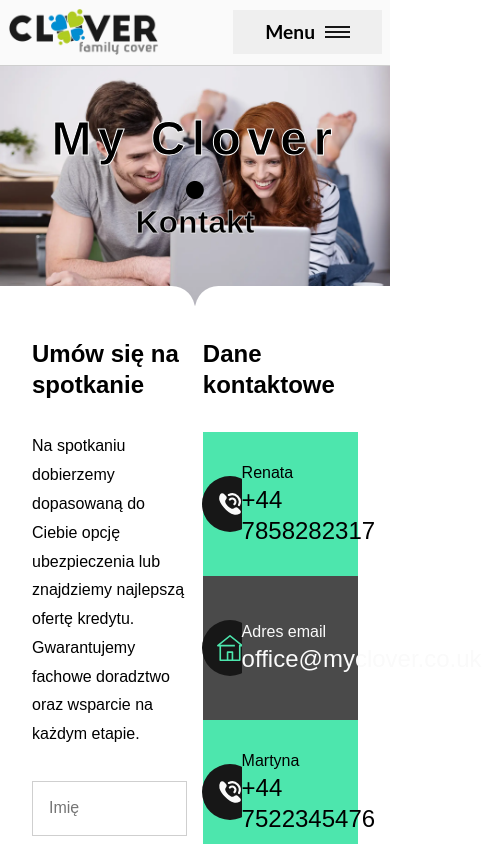
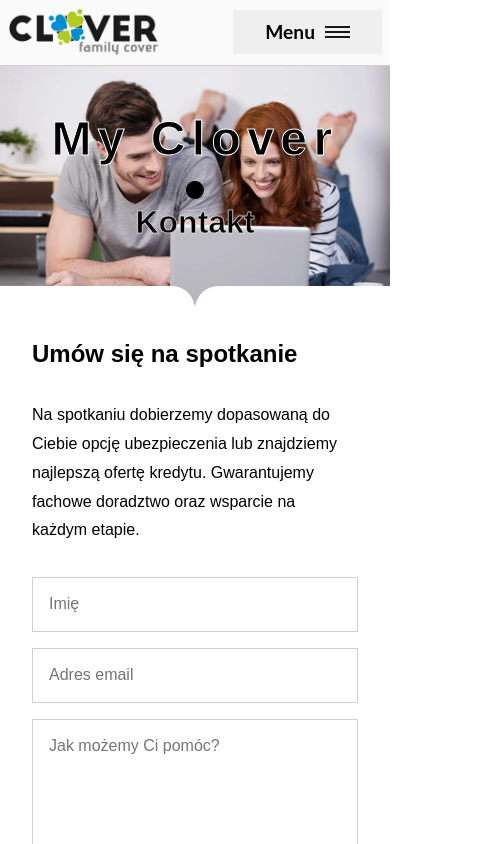
Before and after one commit to TZ-fn/MyClover, a React (Vite) app: page /contact in a window 390 px wide. Shown: the top 844 px of the page, 482 px wide, since content can reach past the window. Built offline with nearby package versions, Linux system fonts and the light colour scheme; a web font is replaced by a local one.

Commit message:
fix: improve the responsiveness

```diff
--- a/src/components/ContactPageMain/ContactForm/ContactForm.module.scss
+++ b/src/components/ContactPageMain/ContactForm/ContactForm.module.scss
@@ -6,6 +6,12 @@
   width: calc(50% - 2vw);
   font-family: "Cabin", sans-serif;
   text-wrap: pretty;
+
+  @media (max-width: 1150px) {
+    width: 100%;
+    max-width: 33rem;
+    align-self: center;
+  }
 }
 
 .formHeader {
--- a/src/components/ContactPageMain/ContactPageMain.module.scss
+++ b/src/components/ContactPageMain/ContactPageMain.module.scss
@@ -6,6 +6,10 @@
   margin: auto;
   max-width: 80rem;
   padding: 2rem;
+
+  @media (max-width: 1150px) {
+    flex-direction: column;
+  }
 }
 
 .contactDataContainer {
@@ -15,6 +19,12 @@
   flex-direction: column;
   width: calc(50% - 2vw);
   align-self: flex-start;
+
+  @media (max-width: 1150px) {
+    width: 100%;
+    max-width: 33rem;
+    align-self: center;
+  }
 }
 
 .contactDataHeader {
@@ -30,7 +40,8 @@
   display: flex;
   align-items: flex-start;
   justify-content: center;
-  font-size: clamp(1.5rem, 4vw, 2.2rem);
+  font-size: clamp(1.3rem, 6vw, 2.2rem);
+  max-width: 33rem;
   font-family: "Cabin", sans-serif;
 
   &:hover {
@@ -49,7 +60,6 @@
   flex-direction: column;
   height: 100%;
   width: 75%;
-  max-width: 25rem;
 }
 
 .phoneContainer {
@@ -69,6 +79,7 @@
   height: 100%;
   width: 25%;
   padding-left: 1rem;
+  padding-right: 1rem;
 }
 
 .phoneIconContainer {
```
